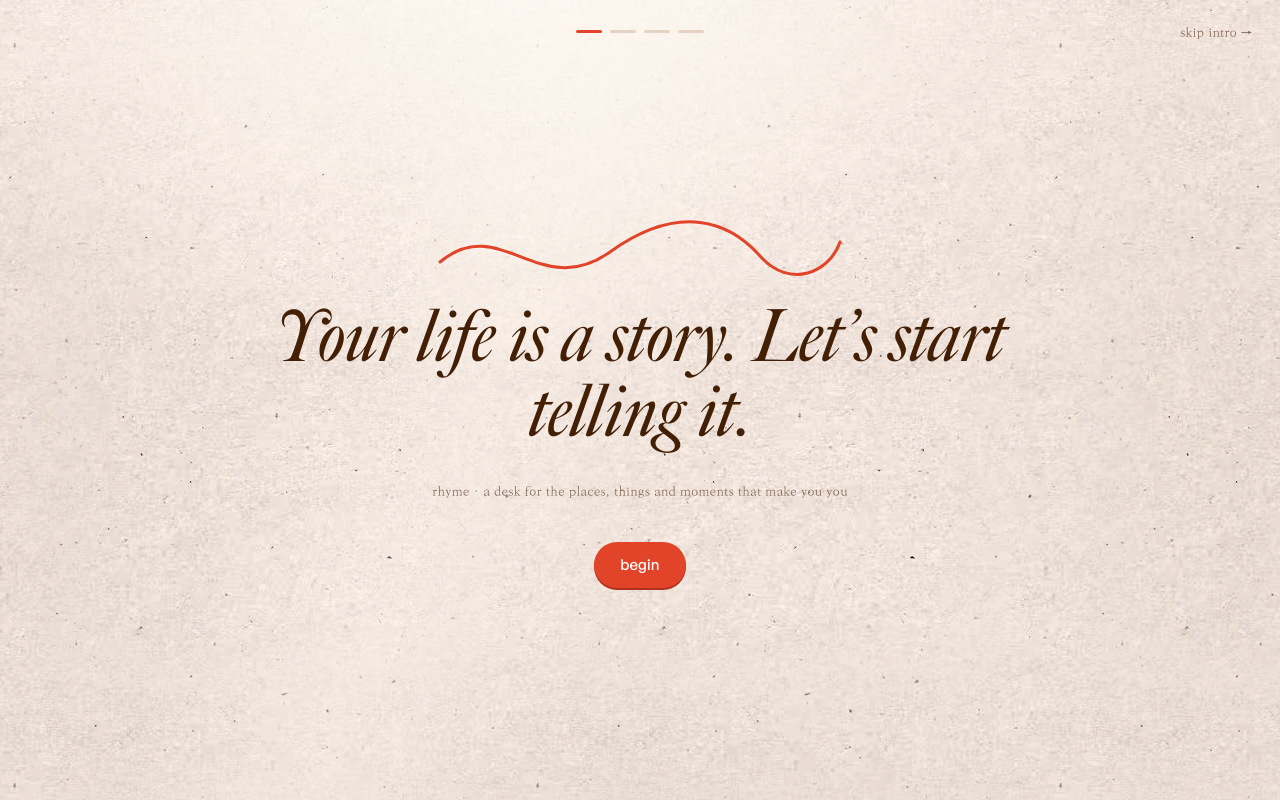
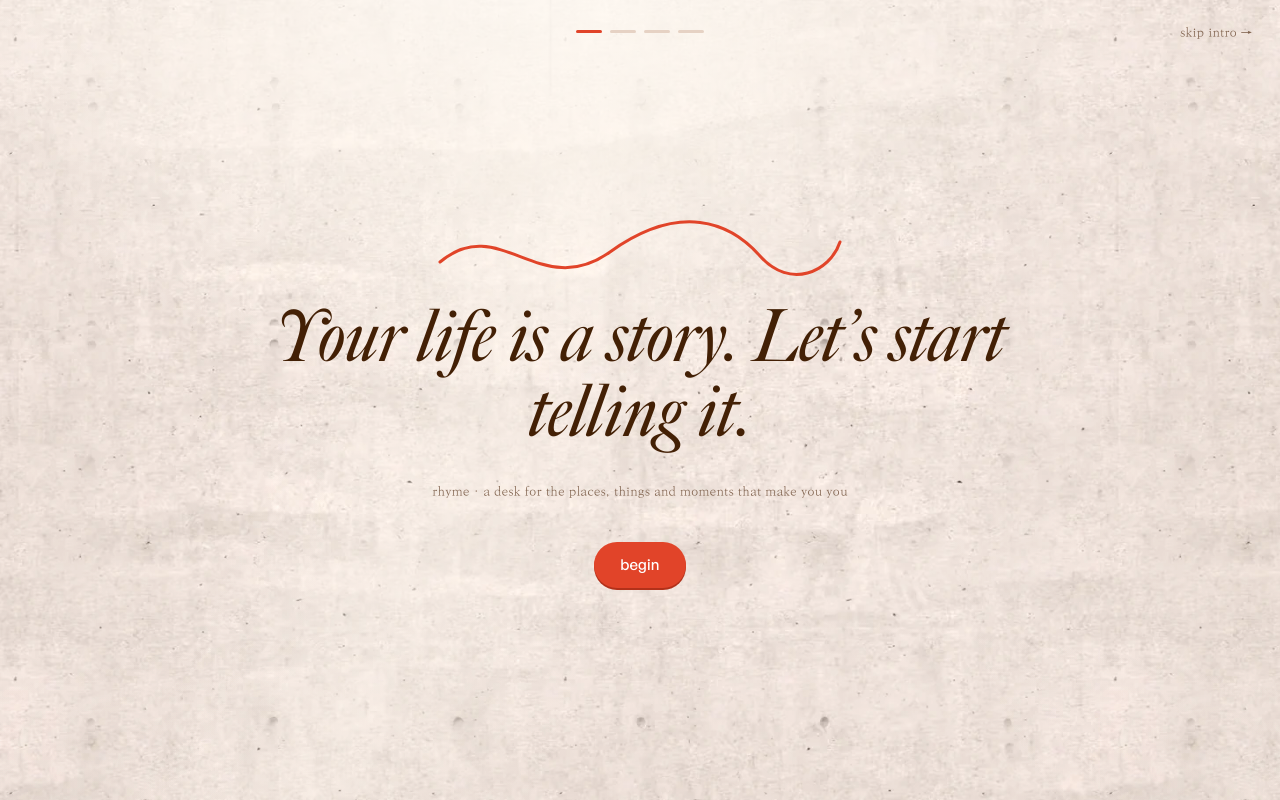
Before and after one commit to chlcheuk-boop/svsd-competition, a React (Vite) app: page /#/welcome in a window 1280 px wide. Built offline with nearby package versions, Linux system fonts and the light colour scheme.

Commit message:
Mix the paper texture into the concrete
One seamless tile: the concrete's mottling and tie holes with the paper's
grain and specks laid over it (2x2 paper per concrete tile), same cream.
The single textures stay in /brand for switching back.

Co-Authored-By: Claude Opus 5.5 <noreply@anthropic.com>

```diff
--- a/src/styles/global.css
+++ b/src/styles/global.css
@@ -11,7 +11,8 @@ body,
   margin: 0;
 }
 
-/* the wall: the supplied paper stock, warmed to the same cream as the concrete it replaced (/brand/wall.webp is kept), with a soft light falling from above.
+/* the wall: concrete with paper grain over it, both warmed to the same cream
+   (/brand/wall.webp and /brand/paper.webp keep the single textures), under a soft light from above.
    It stays put behind everything; the cards and pages never catch the light. */
 body {
   background-color: #efe2da;
@@ -21,8 +22,8 @@ body {
     radial-gradient(ellipse 140% 80% at 50% 125%, rgba(67, 32, 5, 0.07), rgba(67, 32, 5, 0) 62%),
     radial-gradient(ellipse 50% 90% at -8% 60%, rgba(67, 32, 5, 0.05), rgba(67, 32, 5, 0) 70%),
     radial-gradient(ellipse 50% 90% at 108% 60%, rgba(67, 32, 5, 0.06), rgba(67, 32, 5, 0) 70%),
-    url('/brand/paper.webp');
-  background-size: 100% 100%, 100% 100%, 100% 100%, 100% 100%, 100% 100%, 523px 740px;
+    url('/brand/wall-paper.webp');
+  background-size: 100% 100%, 100% 100%, 100% 100%, 100% 100%, 100% 100%, 1100px auto;
   background-attachment: fixed;
   color: var(--ink);
   font-family: var(--sans);
```
Also changed, not shown: public/brand/wall-paper.webp (added).
